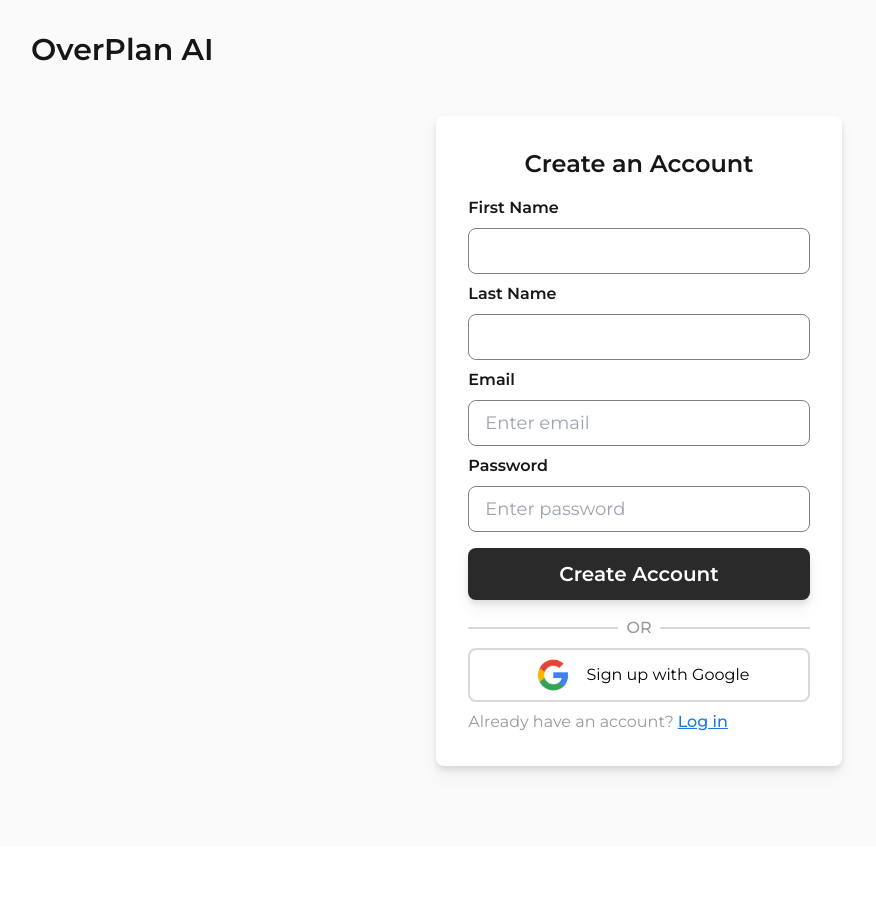
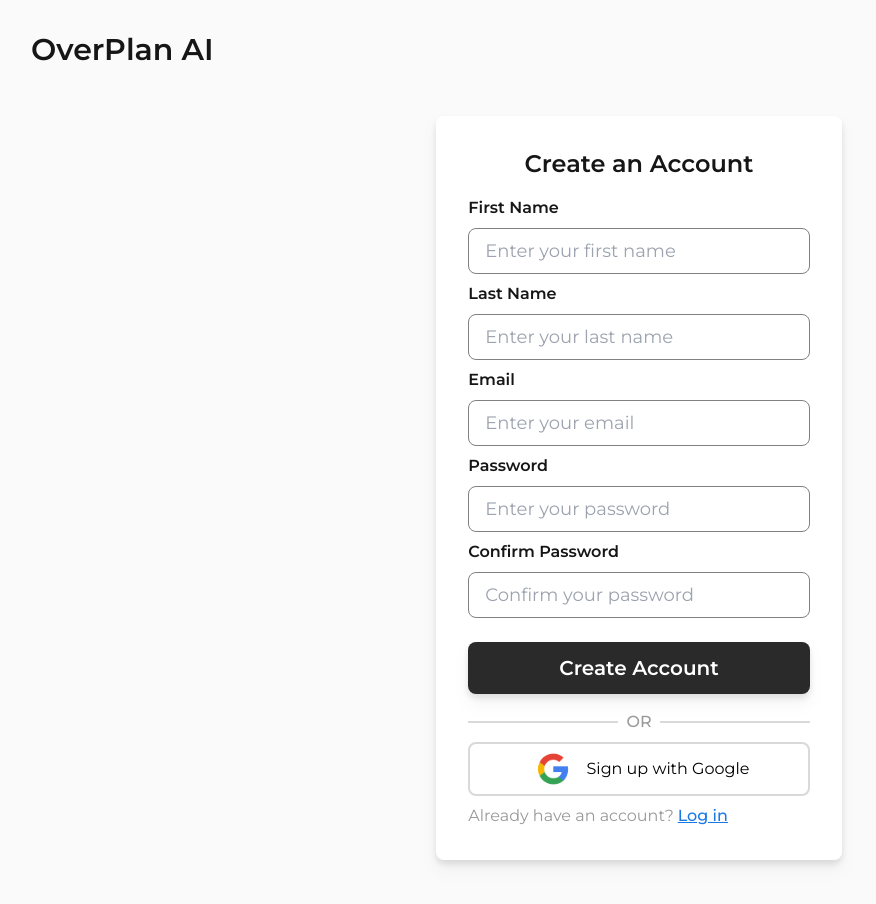
Before and after one commit to AlejandroALopez/overplan, a Next.js app: page /auth/register in a window 1280 px wide. Shown: the top 904 px of the page, without its empty margins (1-877 px from the left). Before the commit the page ends 846 px from the top, so only its background shows below. Built offline with nearby package versions, Linux system fonts and the light colour scheme.

Commit message:
using form for login/register + confirm password for register

```diff
--- a/src/app/auth/login/page.tsx
+++ b/src/app/auth/login/page.tsx
@@ -10,7 +10,7 @@ export default function Login() {
   const [pass, setPass] = useState<string>("");
   const [errorMsg, setErrorMsg] = useState<string>("");
 
-  const handleSubmit = async (e: any) => {
+  const handleSubmit = async (e: React.FormEvent) => {
     e.preventDefault();
     setErrorMsg("");
 
@@ -38,14 +38,17 @@ export default function Login() {
             <p className="text-red-500 text-sm w-full text-center">{errorMsg}</p>
           </div>
         )}
-        <div className='flex flex-col gap-2'>
+        <form
+          className='flex flex-col gap-2'
+          onSubmit={handleSubmit}
+        >
           <p className='font-semibold'>Email</p>
           <input
             type="email"
+            value={email}
             className="w-full px-4 py-2 border-[#808080] border-[1px] rounded-lg text-md md:text-lg"
-            placeholder={"Enter email"}
-            value={email}
             onChange={e => setEmail(e.target.value)}
+            placeholder="Enter your email"
             required
           />
           <div className="flex flex-row items-center justify-between mt-2">
@@ -56,20 +59,21 @@ export default function Login() {
           </div>
           <input
             type="password"
+            value={pass}
             className="w-full px-4 py-2 border-[#808080] border-[1px] rounded-lg text-md md:text-lg"
-            placeholder={"Enter password"}
-            value={pass}
             onChange={e => setPass(e.target.value)}
+            placeholder="Enter your password"
             required
           />
-        </div>
-        <button
-          className={`p-3 border-none rounded-lg bg-[#2A2A2A] text-white text-xl drop-shadow-lg
+          <button
+            type="submit"
+            className={`p-3 mt-4 border-none rounded-lg bg-[#2A2A2A] text-white text-xl drop-shadow-lg
             transition hover:scale-105 duration-300`}
-          onClick={handleSubmit}
-        >
-          <p className='text-white font-semibold'>Login</p>
-        </button>
+            onClick={handleSubmit}
+          >
+            <p className='text-white font-semibold'>Login</p>
+          </button>
+        </form>
         <div className='flex flex-col gap-2'>
           <div className="flex flex-row items-center justify-center gap-2">
             <div className="bg-[#D9D9D9] w-1/2 h-0.5" />
@@ -84,7 +88,7 @@ export default function Login() {
             </Link>
           </div>
         </div>
-      </div>
-    </div>
+      </div >
+    </div >
   );
 }
--- a/src/app/auth/register/page.tsx
+++ b/src/app/auth/register/page.tsx
@@ -8,15 +8,16 @@ import GoogleLoginButton from '@/components/GoogleLoginButton';
 export default function Register() {
     const [email, setEmail] = useState<string>("");
     const [pass, setPass] = useState<string>("");
+    const [confirmPass, setConfirmPass] = useState<string>("");
     const [firstName, setFirstName] = useState<string>("");
     const [lastName, setLastName] = useState<string>("");
     const [errorMsg, setErrorMsg] = useState<string>("");
 
-    const handleSubmit = async (e: any) => {
+    const handleSubmit = async (e: React.FormEvent) => {
         e.preventDefault();
         setErrorMsg("");
 
-        // Handle empty fields
+        // Handle empty fields and password mismatch
         if (!firstName) {
             setErrorMsg("Please enter your first name");
             return;
@@ -28,6 +29,9 @@ export default function Register() {
             return;
         } else if (!pass) {
             setErrorMsg("Please enter your password");
+            return;
+        } else if(pass !== confirmPass) {
+            setErrorMsg("Please make sure your passwords match");
             return;
         }
 
@@ -45,26 +49,32 @@ export default function Register() {
                         <p className="text-red-500 text-sm w-full text-center">{errorMsg}</p>
                     </div>
                 )}
-                <div className='flex flex-col gap-2'>
+                <form
+                    onSubmit={handleSubmit}
+                    className='flex flex-col gap-2'
+                >
                     <p className='font-semibold'>First Name</p>
                     <input
+
                         className="w-full px-4 py-2 border-[#808080] border-[1px] rounded-lg text-md md:text-lg"
-                        placeholder={""}
+                        placeholder="Enter your first name"
                         value={firstName}
                         onChange={e => setFirstName(e.target.value)}
+                        required
                     />
                     <p className='font-semibold'>Last Name</p>
                     <input
                         className="w-full px-4 py-2 border-[#808080] border-[1px] rounded-lg text-md md:text-lg"
-                        placeholder={""}
+                        placeholder="Enter your last name"
                         value={lastName}
                         onChange={e => setLastName(e.target.value)}
+                        required
                     />
                     <p className='font-semibold'>Email</p>
                     <input
                         type="email"
                         className="w-full px-4 py-2 border-[#808080] border-[1px] rounded-lg text-md md:text-lg"
-                        placeholder={"Enter email"}
+                        placeholder="Enter your email"
                         value={email}
                         onChange={e => setEmail(e.target.value)}
                         required
@@ -73,19 +83,28 @@ export default function Register() {
                     <input
                         type="password"
                         className="w-full px-4 py-2 border-[#808080] border-[1px] rounded-lg text-md md:text-lg"
-                        placeholder={"Enter password"}
+                        placeholder="Enter your password"
                         value={pass}
                         onChange={e => setPass(e.target.value)}
                         required
                     />
-                </div>
-                <button
-                    className={`p-3 border-none rounded-lg bg-[#2A2A2A] text-white text-xl drop-shadow-lg
+                    <p className='font-semibold'>Confirm Password</p>
+                    <input
+                        type="password"
+                        className="w-full px-4 py-2 border-[#808080] border-[1px] rounded-lg text-md md:text-lg"
+                        placeholder="Confirm your password"
+                        value={confirmPass}
+                        onChange={e => setConfirmPass(e.target.value)}
+                        required
+                    />
+                    <button
+                        className={`p-3 mt-4 border-none rounded-lg bg-[#2A2A2A] text-white text-xl drop-shadow-lg
               transition hover:scale-105 duration-300`}
-                    onClick={handleSubmit}
-                >
-                    <p className='text-white font-semibold'>Create Account</p>
-                </button>
+                        type="submit"
+                    >
+                        <p className='text-white font-semibold'>Create Account</p>
+                    </button>
+                </form>
                 <div className='flex flex-col gap-2'>
                     <div className="flex flex-row items-center justify-center gap-2">
                         <div className="bg-[#D9D9D9] w-1/2 h-0.5" />
```
